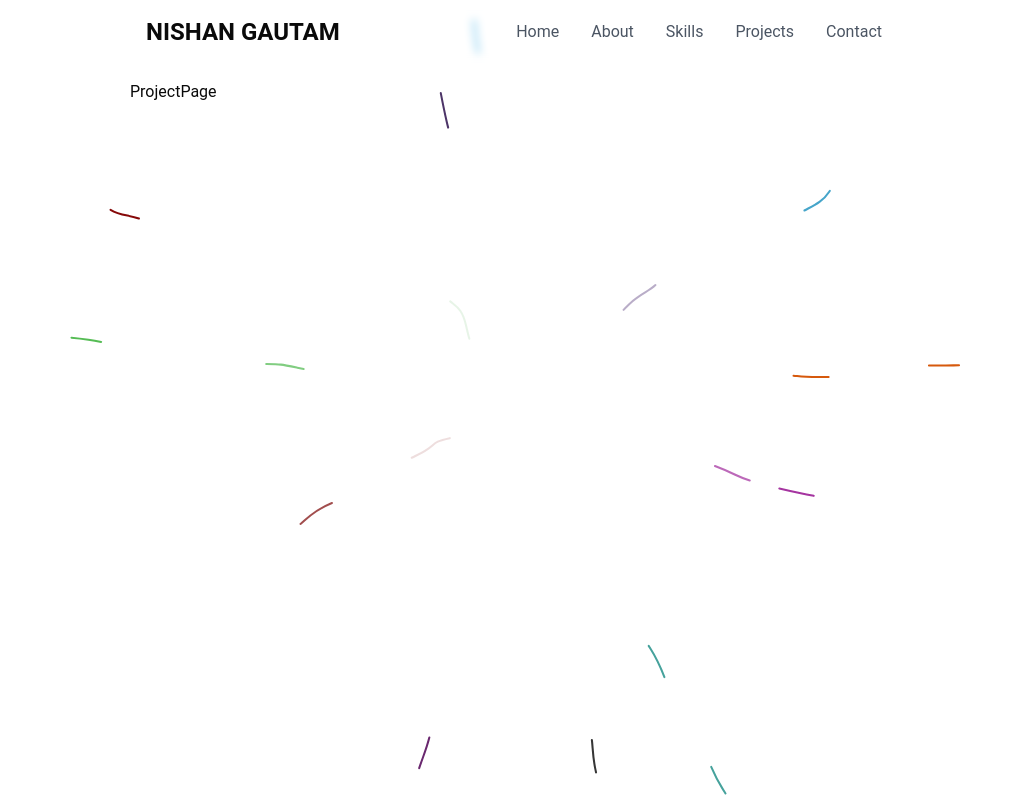
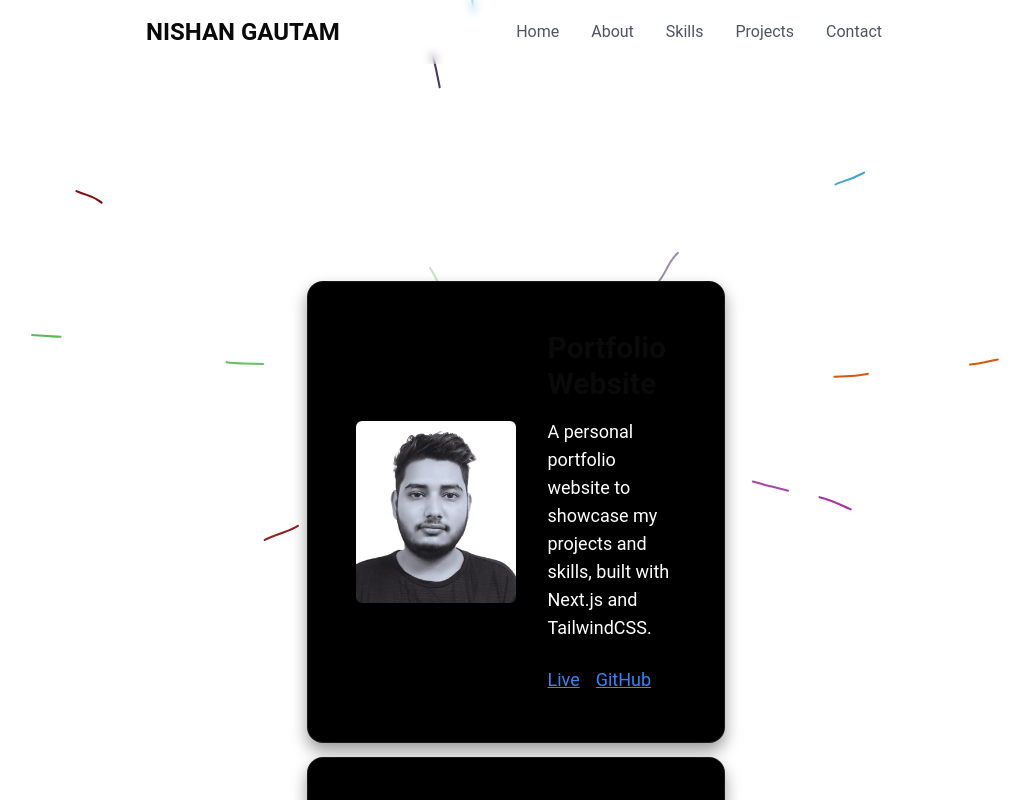
Before and after one commit to nxhettry/Minimal-Portfolio, a Next.js app: page /projects in a window 1280 px wide. Shown: the top 800 px of the page, without its empty margins (126-1156 px from the left). Built offline with nearby package versions, Linux system fonts and the light colour scheme.

Commit message:
creatong projects display

```diff
--- a/app/(pages)/contact/page.tsx
+++ b/app/(pages)/contact/page.tsx
@@ -1,4 +1,3 @@
-import React from 'react'
 
 const ContactPage = () => {
   return (
--- a/app/(pages)/projects/page.tsx
+++ b/app/(pages)/projects/page.tsx
@@ -1,9 +1,113 @@
-import React from 'react'
+import Image from "next/image";
+import { PinContainer } from "@/components/3D-pin";
+import Link from "next/link";
 
 const ProjectPage = () => {
+  const projects = [
+    {
+      id: 1,
+      name: "Portfolio Website",
+      description:
+        "A personal portfolio website to showcase my projects and skills, built with Next.js and TailwindCSS.",
+      technologies: ["Next.js", "TailwindCSS", "React"],
+      image: "/photo.png",
+      liveUrl: "https://yourportfolio.com",
+      repoUrl: "https://github.com/yourusername/portfolio-website",
+    },
+    {
+      id: 2,
+      name: "E-commerce Platform",
+      description:
+        "A fully-featured e-commerce application with cart, checkout, and payment gateway integration.",
+      technologies: ["React", "Node.js", "MongoDB"],
+      image: "/photo.png",
+      liveUrl: "https://yourstore.com",
+      repoUrl: "https://github.com/yourusername/ecommerce-platform",
+    },
+    {
+      id: 3,
+      name: "Chat Application",
+      description:
+        "A real-time chat application with WebSocket and user authentication features.",
+      technologies: ["Socket.IO", "Express", "React"],
+      image: "/photo.png",
+      liveUrl: "https://yourchatapp.com",
+      repoUrl: "https://github.com/yourusername/chat-application",
+    },
+    {
+      id: 4,
+      name: "Task Manager App",
+      description:
+        "A task management tool to create, edit, and track daily tasks with a user-friendly UI.",
+      technologies: ["React", "TypeScript", "Firebase"],
+      image: "/photo.png",
+      liveUrl: "https://yourtaskmanager.com",
+      repoUrl: "https://github.com/yourusername/task-manager",
+    },
+    {
+      id: 5,
+      name: "Weather Dashboard",
+      description:
+        "A weather app that provides real-time weather data using OpenWeather API.",
+      technologies: ["JavaScript", "API Integration", "CSS"],
+      image: "/photo.png",
+      liveUrl: "https://yourweatherapp.com",
+      repoUrl: "https://github.com/yourusername/weather-dashboard",
+    },
+    {
+      id: 6,
+      name: "Blogging Platform",
+      description:
+        "A blogging platform for users to create, edit, and share blog posts with a rich text editor.",
+      technologies: ["Next.js", "GraphQL", "PostgreSQL"],
+      image: "/photo.png",
+      liveUrl: "https://yourblogplatform.com",
+      repoUrl: "https://github.com/yourusername/blogging-platform",
+    },
+  ];
+
   return (
-    <div>ProjectPage</div>
-  )
-}
+    <div className="py-64 flex flex-col justify-center items-center space-y-40">
+      {projects.map((project, index) => {
+        return (
+          <PinContainer key={index} title={project.name} href={project.repoUrl}>
+            <div
+              key={project.id}
+              className="max-h-lvh w-96 flex items-center space-x-8 p-8"
+            >
+              <Image
+                height={1000}
+                width={1000}
+                src={project.image}
+                alt={project.name}
+                className="w-1/2 h-auto rounded-md shadow-md"
+              />
+              <div className="w-1/2">
+                <h3 className="text-3xl font-bold">{project.name}</h3>
+                <p className="mt-4 text-lg text-white">
+                  {project.description}
+                </p>
+                <div className="mt-6">
+                  <Link
+                    href={project.liveUrl}
+                    className="text-blue-500 underline text-lg mr-4"
+                  >
+                    Live
+                  </Link>
+                  <Link
+                    href={project.repoUrl}
+                    className="text-blue-500 underline text-lg"
+                  >
+                    GitHub
+                  </Link>
+                </div>
+              </div>
+            </div>
+          </PinContainer>
+        );
+      })}
+    </div>
+  );
+};
 
-export default ProjectPage
+export default ProjectPage;
--- a/app/(pages)/skills/page.tsx
+++ b/app/(pages)/skills/page.tsx
@@ -1,4 +1,3 @@
-import React from "react";
 
 const skills = {
   "Frontend Development": [
--- /dev/null
+++ b/components/3D-pin.tsx
@@ -0,0 +1,166 @@
+"use client";
+import React, { useState } from "react";
+import { motion } from "framer-motion";
+import { cn } from "@/lib/utils";
+import Link from "next/link";
+
+export const PinContainer = ({
+  children,
+  title,
+  href,
+  className,
+  containerClassName,
+}: {
+  children: React.ReactNode;
+  title?: string;
+  href?: string;
+  className?: string;
+  containerClassName?: string;
+}) => {
+  const [transform, setTransform] = useState(
+    "translate(-50%,-50%) rotateX(0deg)"
+  );
+
+  const onMouseEnter = () => {
+    setTransform("translate(-50%,-50%) rotateX(40deg) scale(0.8)");
+  };
+  const onMouseLeave = () => {
+    setTransform("translate(-50%,-50%) rotateX(0deg) scale(1)");
+  };
+
+  return (
+    <Link
+      className={cn(
+        "relative group/pin z-50  cursor-pointer",
+        containerClassName
+      )}
+      onMouseEnter={onMouseEnter}
+      onMouseLeave={onMouseLeave}
+      href={href || "/"}
+    >
+      <div
+        style={{
+          perspective: "1000px",
+          transform: "rotateX(70deg) translateZ(0deg)",
+        }}
+        className="absolute left-1/2 top-1/2 ml-[0.09375rem] mt-4 -translate-x-1/2 -translate-y-1/2"
+      >
+        <div
+          style={{
+            transform: transform,
+          }}
+          className="absolute left-1/2 p-4 top-1/2  flex justify-start items-start  rounded-2xl  shadow-[0_8px_16px_rgb(0_0_0/0.4)] bg-black border border-white/[0.1] group-hover/pin:border-white/[0.2] transition duration-700 overflow-hidden"
+        >
+          <div className={cn(" relative z-50 ", className)}>{children}</div>
+        </div>
+      </div>
+      <PinPerspective title={title} href={href} />
+    </Link>
+  );
+};
+
+export const PinPerspective = ({
+  title,
+  href,
+}: {
+  title?: string;
+  href?: string;
+}) => {
+  return (
+    <motion.div className="pointer-events-none  w-96 h-80 flex items-center justify-center opacity-0 group-hover/pin:opacity-100 z-[60] transition duration-500">
+      <div className=" w-full h-full -mt-7 flex-none  inset-0">
+        <div className="absolute top-0 inset-x-0  flex justify-center">
+          <a
+            href={href}
+            target={"_blank"}
+            className="relative flex space-x-2 items-center z-10 rounded-full bg-zinc-950 py-0.5 px-4 ring-1 ring-white/10 "
+          >
+            <span className="relative z-20 text-white text-xs font-bold inline-block py-0.5">
+              {title}
+            </span>
+
+            <span className="absolute -bottom-0 left-[1.125rem] h-px w-[calc(100%-2.25rem)] bg-gradient-to-r from-emerald-400/0 via-emerald-400/90 to-emerald-400/0 transition-opacity duration-500 group-hover/btn:opacity-40"></span>
+          </a>
+        </div>
+
+        <div
+          style={{
+            perspective: "1000px",
+            transform: "rotateX(70deg) translateZ(0)",
+          }}
+          className="absolute left-1/2 top-1/2 ml-[0.09375rem] mt-4 -translate-x-1/2 -translate-y-1/2"
+        >
+          <>
+            <motion.div
+              initial={{
+                opacity: 0,
+                scale: 0,
+                x: "-50%",
+                y: "-50%",
+              }}
+              animate={{
+                opacity: [0, 1, 0.5, 0],
+                scale: 1,
+
+                z: 0,
+              }}
+              transition={{
+                duration: 6,
+                repeat: Infinity,
+                delay: 0,
+              }}
+              className="absolute left-1/2 top-1/2  h-[11.25rem] w-[11.25rem] rounded-[50%] bg-sky-500/[0.08] shadow-[0_8px_16px_rgb(0_0_0/0.4)]"
+            ></motion.div>
+            <motion.div
+              initial={{
+                opacity: 0,
+                scale: 0,
+                x: "-50%",
+                y: "-50%",
+              }}
+              animate={{
+                opacity: [0, 1, 0.5, 0],
+                scale: 1,
+
+                z: 0,
+              }}
+              transition={{
+                duration: 6,
+                repeat: Infinity,
+                delay: 2,
+              }}
+              className="absolute left-1/2 top-1/2  h-[11.25rem] w-[11.25rem] rounded-[50%] bg-sky-500/[0.08] shadow-[0_8px_16px_rgb(0_0_0/0.4)]"
+            ></motion.div>
+            <motion.div
+              initial={{
+                opacity: 0,
+                scale: 0,
+                x: "-50%",
+                y: "-50%",
+              }}
+              animate={{
+                opacity: [0, 1, 0.5, 0],
+                scale: 1,
+
+                z: 0,
+              }}
+              transition={{
+                duration: 6,
+                repeat: Infinity,
+                delay: 4,
+              }}
+              className="absolute left-1/2 top-1/2  h-[11.25rem] w-[11.25rem] rounded-[50%] bg-sky-500/[0.08] shadow-[0_8px_16px_rgb(0_0_0/0.4)]"
+            ></motion.div>
+          </>
+        </div>
+
+        <>
+          <motion.div className="absolute right-1/2 bottom-1/2 bg-gradient-to-b from-transparent to-cyan-500 translate-y-[14px] w-px h-20 group-hover/pin:h-40 blur-[2px]" />
+          <motion.div className="absolute right-1/2 bottom-1/2 bg-gradient-to-b from-transparent to-cyan-500 translate-y-[14px] w-px h-20 group-hover/pin:h-40  " />
+          <motion.div className="absolute right-1/2 translate-x-[1.5px] bottom-1/2 bg-cyan-600 translate-y-[14px] w-[4px] h-[4px] rounded-full z-40 blur-[3px]" />
+          <motion.div className="absolute right-1/2 translate-x-[0.5px] bottom-1/2 bg-cyan-300 translate-y-[14px] w-[2px] h-[2px] rounded-full z-40 " />
+        </>
+      </div>
+    </motion.div>
+  );
+};
--- a/tailwind.config.ts
+++ b/tailwind.config.ts
@@ -1,4 +1,5 @@
-import type { Config } from "tailwindcss";
+import tailwindcssAnimate from "tailwindcss-animate";
+import { Config } from "tailwindcss";
 
 export default {
   darkMode: ["class"],
@@ -62,5 +63,5 @@ export default {
       }
     }
   },
-  plugins: [require("tailwindcss-animate")],
+  plugins: [tailwindcssAnimate],
 } satisfies Config;
```
Also changed, not shown: components.json, 1 other file (tests, documents, lock files or other folders). Lines whose indentation alone changed are shown as unchanged.
